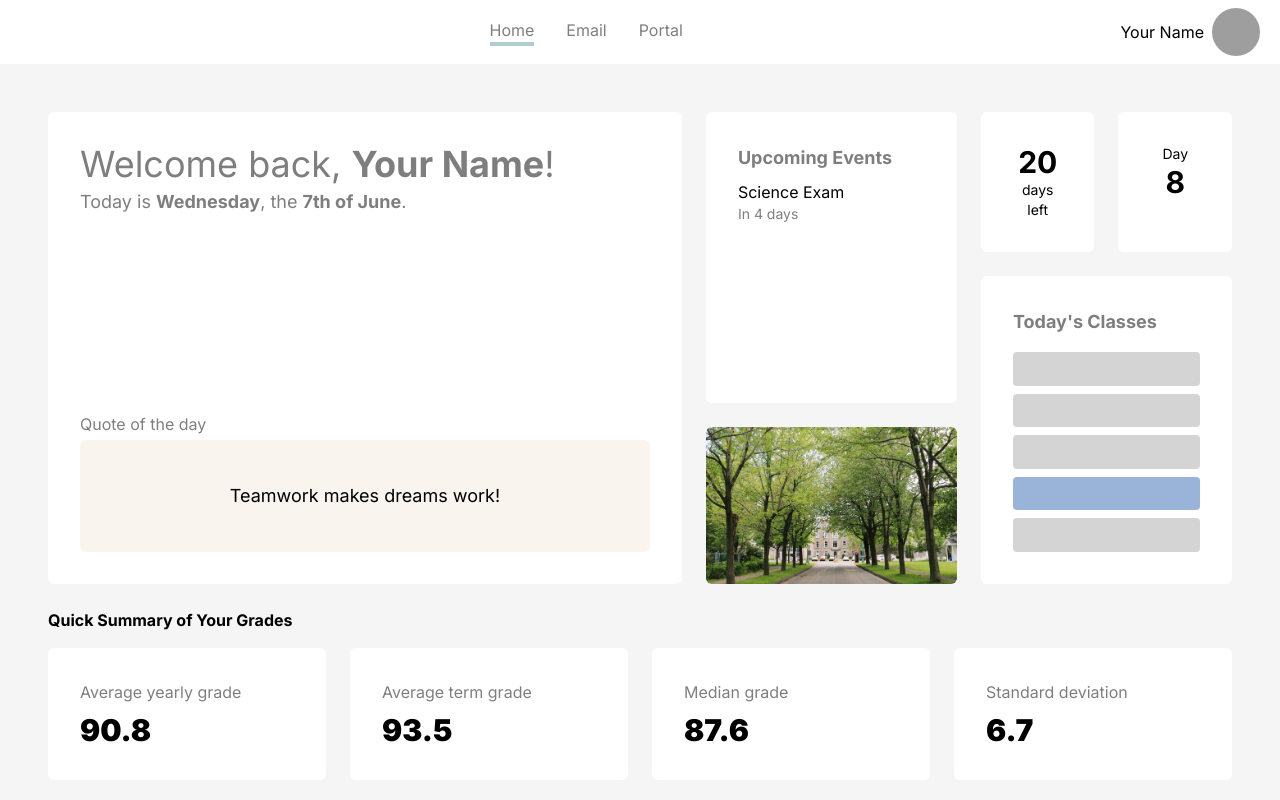
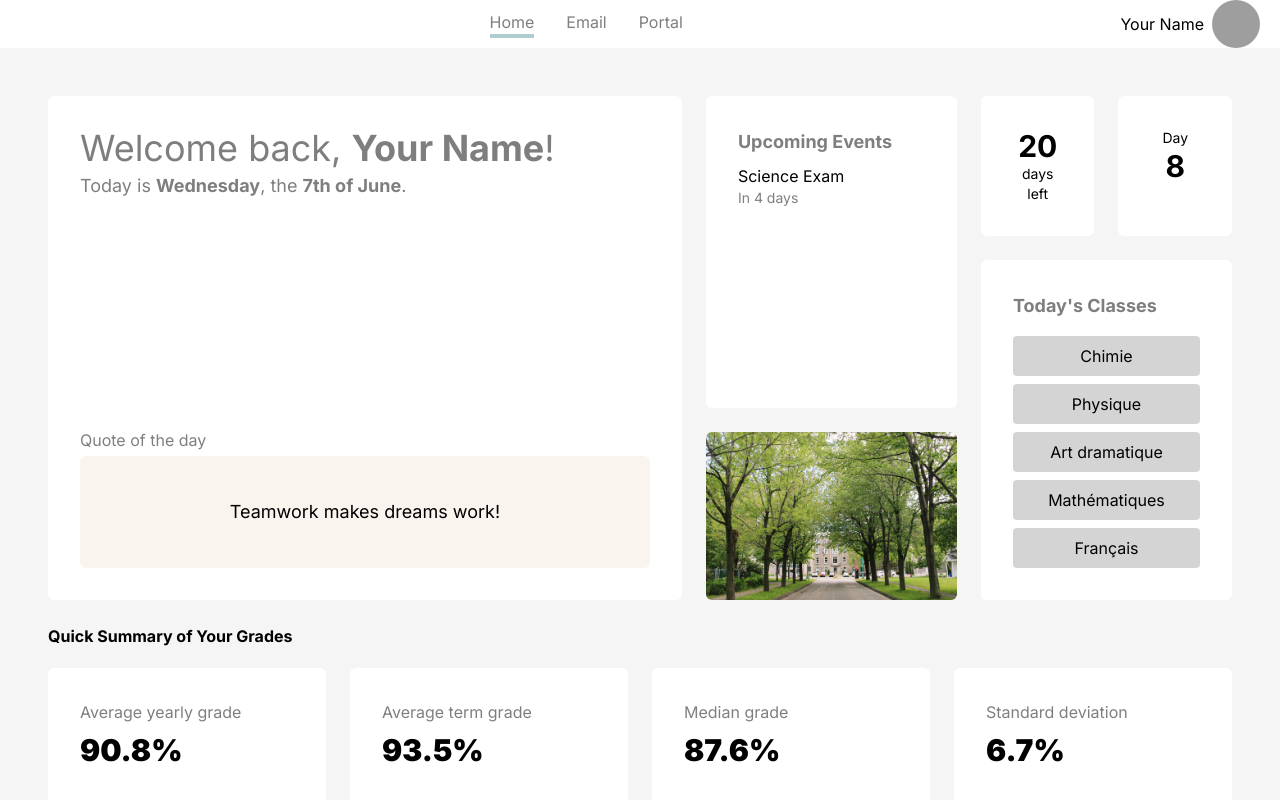
Before and after one commit to ZhichGaming/student-website-archive, a Next.js app in the folder CLIENT/: page / in a window 1280 px wide. Shown: the top 800 px of the page. Built offline with nearby package versions, Linux system fonts and the light colour scheme; grey boxes are pictures that could not be loaded.

Commit message:
modified home page so it looks more like the figma

```diff
--- a/CLIENT/src/app/(home)/_components/ClassesCard.tsx
+++ b/CLIENT/src/app/(home)/_components/ClassesCard.tsx
@@ -1,15 +1,20 @@
 export default function ClassesCard() {
+  const classes = ["Chimie", "Physique", "Art dramatique", "Mathématiques", "Français"];
   return (
     <div className="bg-white rounded-md w-full h-full p-8 flex flex-col space-y-4">
       <p className="text-lg opacity-50">
         <b>Today&apos;s Classes</b>
       </p>
       <div className="flex-grow flex flex-col justify-between space-y-2">
-        <div className="flex-grow bg-neutral-300 rounded"></div>
-        <div className="flex-grow bg-neutral-300 rounded"></div>
-        <div className="flex-grow bg-neutral-300 rounded"></div>
-        <div className="flex-grow bg-[#9AB3D9] rounded"></div>
-        <div className="flex-grow bg-neutral-300 rounded"></div>
+        {classes.map((x, i) => {
+          return (
+            <div className="bg-neutral-300 rounded text-center py-2" key={i}>
+              {x}
+            </div>
+          );
+        })}
+
+        {/* <div className="flex-grow bg-[#9AB3D9] rounded"></div> */}
       </div>
     </div>
   );
--- a/CLIENT/src/app/(home)/_components/GradesCard.tsx
+++ b/CLIENT/src/app/(home)/_components/GradesCard.tsx
@@ -7,18 +7,18 @@ export default function GradesCard() {
   ];
 
   return (
-    <div className="h-36">
+    <div className="flex-grow flex flex-col">
       {/* I don't know how to add this without breaking the site so I'm just gonna remove it.
             It doesn't look that bad anyway without it. */}
       <h2 className="mb-4">
         <b>Quick Summary of Your Grades</b>
       </h2>
-      <div className="flex space-x-6 mt-1">
-        {titles.map((e, i) => {
+      <div className="flex flex-grow space-x-6 mt-1">
+        {titles.map((x, i) => {
           return (
-            <div className="bg-white rounded-md w-full p-8 space-y-2" key={i}>
-              <p className="opacity-50">{e[0]}</p>
-              <p className="font-black text-3xl">{e[1]}</p>
+            <div className="bg-white rounded-md w-full p-8 space-y-2 h-full" key={i}>
+              <p className="opacity-50">{x[0]}</p>
+              <p className="font-black text-3xl">{x[1]}%</p>
             </div>
           );
         })}
--- a/CLIENT/src/app/(home)/page.tsx
+++ b/CLIENT/src/app/(home)/page.tsx
@@ -14,7 +14,7 @@ export default function Home() {
 
     <div className="flex-grow">
       <div className="p-12 flex flex-col h-full space-y-6 mb-6">
-        <div className="flex space-x-6 flex-grow">
+        <div className="flex space-x-6">
           <GeneralCard />
           <div className="flex flex-col w-5/12 space-y-6 flex-grow">
             <EventsCard />
```
